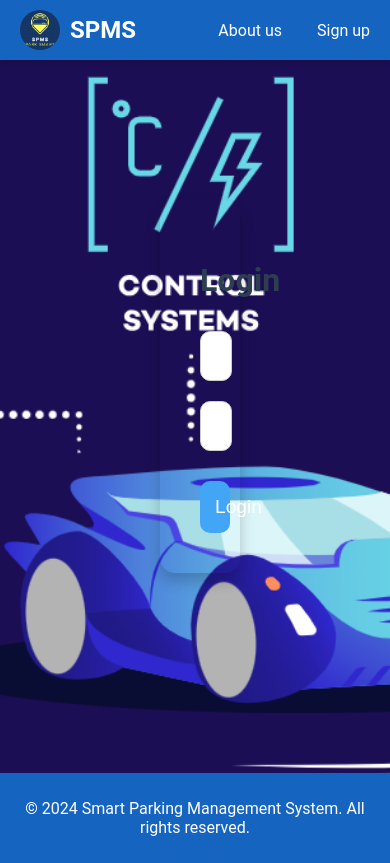
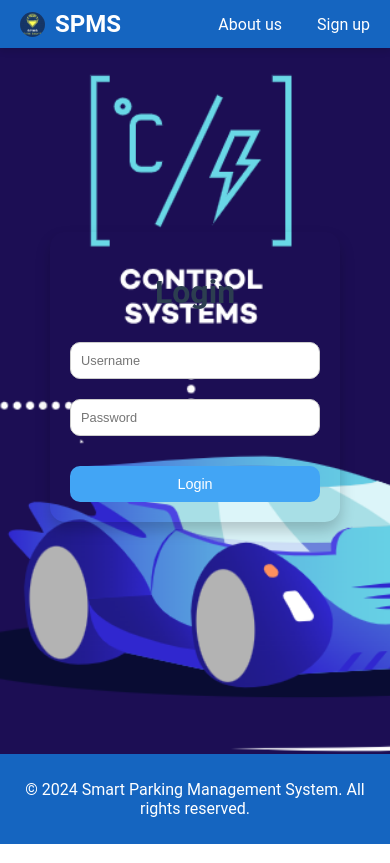
Before and after one commit to EitanBellaiche/SPMS-PROJECT, a React (Create React App) app in the folder client/: page / in a window 390 px wide. Built offline with nearby package versions, Linux system fonts and the light colour scheme.

Commit message:
fix - login page responsive

```diff
--- a/client/src/Login.css
+++ b/client/src/Login.css
@@ -3,29 +3,26 @@
   display: flex;
   flex-direction: column;
   min-height: 100vh;
-  background: url('./assets/background.png') no-repeat center center; /* Add background image */
-  background-size: cover; /* Ensure the image covers the entire background */
+  background: url('./assets/background.png') no-repeat center center;
+  background-size: cover;
   color: #2c3e50;
 }
-
 
 .login-main {
   flex: 1;
   display: flex;
   justify-content: center;
   align-items: center;
-  padding: 200px;
+  padding: 200px; /* יתעדכן ברספונסיביות */
 }
 
 .login-container {
-  /*background-color: white;*/
   padding: 40px;
   border-radius: 15px;
   box-shadow: 0 8px 15px rgba(0, 0, 0, 0.2);
   text-align: center;
   max-width: 400px;
   width: 90%;
-
 }
 
 /* Form Styles */
@@ -73,8 +70,59 @@
 }
 
 .logo-image {
-  width: 40px; /* Adjust size as needed */
-  height: 40px; /* Make sure width and height are equal */
-  object-fit: contain; /* Ensures the logo is not distorted */
-  border-radius: 50%; /* Makes the image circular */
+  width: 40px;
+  height: 40px;
+  object-fit: contain;
+  border-radius: 50%;
 }
+
+/* Responsive Styles */
+@media (max-width: 768px) {
+  .login-main {
+    padding: 100px;
+  }
+
+  .login-container {
+    padding: 30px;
+  }
+
+  .login-form input {
+    font-size: 0.9rem;
+    padding: 12px;
+  }
+
+  .login-form button {
+    font-size: 1rem;
+    padding: 12px;
+  }
+
+  .logo-image {
+    width: 30px;
+    height: 30px;
+  }
+}
+
+@media (max-width: 480px) {
+  .login-main {
+    padding: 50px;
+  }
+
+  .login-container {
+    padding: 20px;
+  }
+
+  .login-form input {
+    font-size: 0.8rem;
+    padding: 10px;
+  }
+
+  .login-form button {
+    font-size: 0.9rem;
+    padding: 10px;
+  }
+
+  .logo-image {
+    width: 25px;
+    height: 25px;
+  }
+}
```
